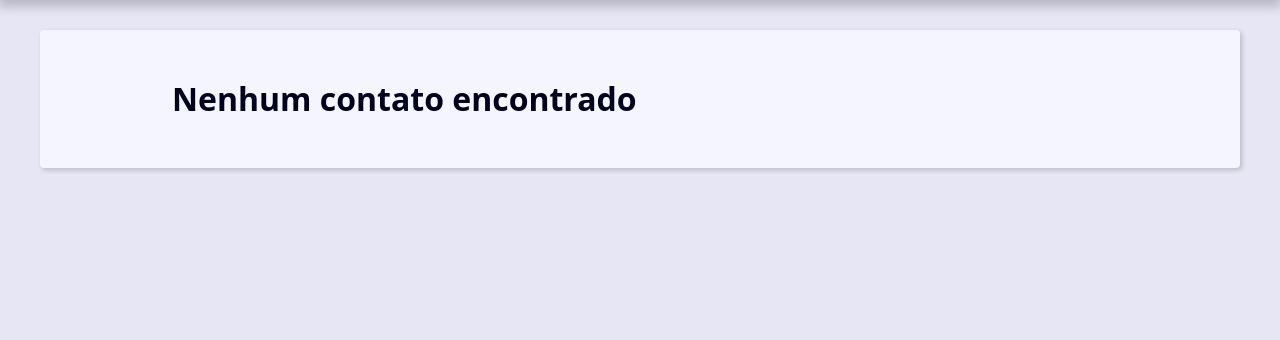
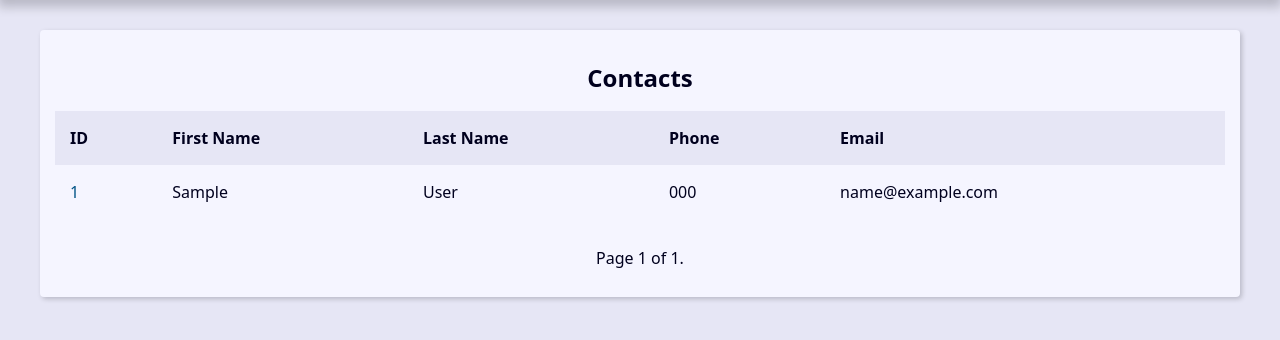
Before and after one commit to daantascaio/project_agenda, a Django app: page / in a window 1280 px wide. Shown: the part 239-579 px from the top of the page. Run offline with Django 4.2, Linux system fonts and the light colour scheme; tables that the repository leaves empty hold one stand-in row (values such as "Sample post").

Commit message:
pagination

```diff
--- a/base_templates/global/base.html
+++ b/base_templates/global/base.html
@@ -11,6 +11,7 @@
 
   <main class="content">
     {% block content %} {% endblock content %}
+    {% include 'global/partials/_pagination.html' %}
   </main>
 
 </body>
--- /dev/null
+++ b/base_templates/global/partials/_pagination.html
@@ -0,0 +1,19 @@
+{% if page_obj %}
+  <div class="pagination">
+    <span class="step-links">
+        {% if page_obj.has_previous %}
+            <a href="?page=1&q={{ request.GET.q.strip }}">&laquo; first</a>
+            <a href="?page={{ page_obj.previous_page_number }}&q={{ request.GET.q.strip }}">previous</a>
+        {% endif %}
+
+        <span class="current">
+            Page {{ page_obj.number }} of {{ page_obj.paginator.num_pages }}.
+        </span>
+
+        {% if page_obj.has_next %}
+            <a href="?page={{ page_obj.next_page_number }}&q={{ request.GET.q.strip }}">next</a>
+            <a href="?page={{ page_obj.paginator.num_pages }}&q={{ request.GET.q.strip }}">last &raquo;</a>
+        {% endif %}
+    </span>
+  </div>
+{% endif %}
--- a/contact/templates/contact/index.html
+++ b/contact/templates/contact/index.html
@@ -1,7 +1,7 @@
 {% extends "global/base.html" %}
 
 {% block content %}
-    {% if contact %}
+    {% if page_obj %}
         <div class="responsive-table">
             <table class="contacts-table">
                 <caption class="table-caption">
@@ -19,7 +19,7 @@
                 </thead>
 
                 <tbody>
-                    {% for contact in contacts %}
+                    {% for contact in page_obj %}
                         <tr class="table-row">
                             <td class="table-cel">
                                 <a class="table-link" href="{% url 'contact:contact' contact.id %}">
--- a/contact/views/contact_views.py
+++ b/contact/views/contact_views.py
@@ -1,3 +1,4 @@
+from django.core.paginator import Paginator
 from django.shortcuts import render, get_object_or_404, redirect
 from contact.models import Contact
 from django.db.models import Q
@@ -6,8 +7,12 @@ from django.db.models import Q
 def index(request):
     contacts = Contact.objects.filter(show=True).order_by("-id")
 
+    paginator = Paginator(contacts, 10)
+    page_number = request.GET.get("page")
+    page_obj = paginator.get_page(page_number)
+
     context = {
-        'contacts': contacts,
+        'page_obj': page_obj,
         'site_title': 'Contatos - '
     }
 
@@ -48,7 +53,12 @@ def search(request):
         Q(email__icontains=search_value) |
         Q(last_name__icontains=search_value)).order_by("-id")
 
+    paginator = Paginator(contacts, 10)
+    page_number = request.GET.get("page")
+    page_obj = paginator.get_page(page_number)
+
     context = {
+        'page_obj': page_obj,
         'contacts': contacts,
         'site_title': 'Contatos - '
     }
```
